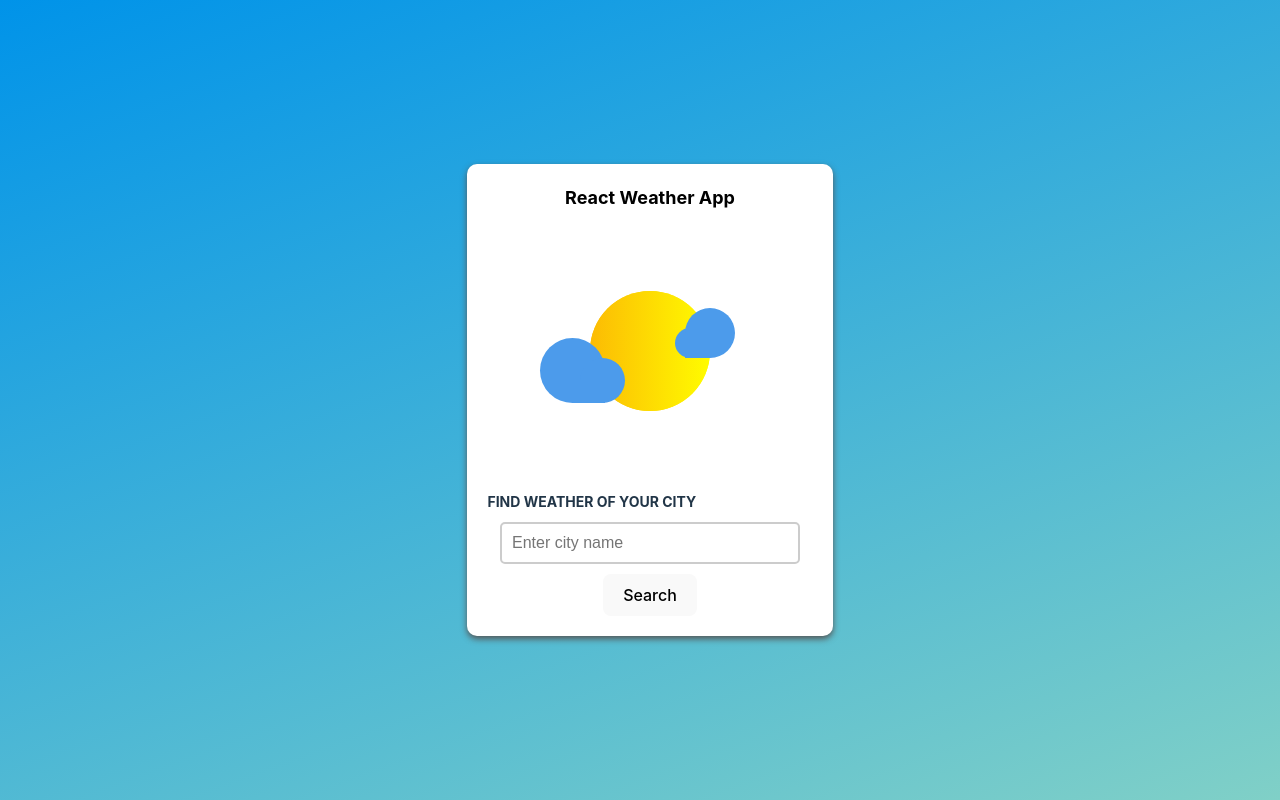
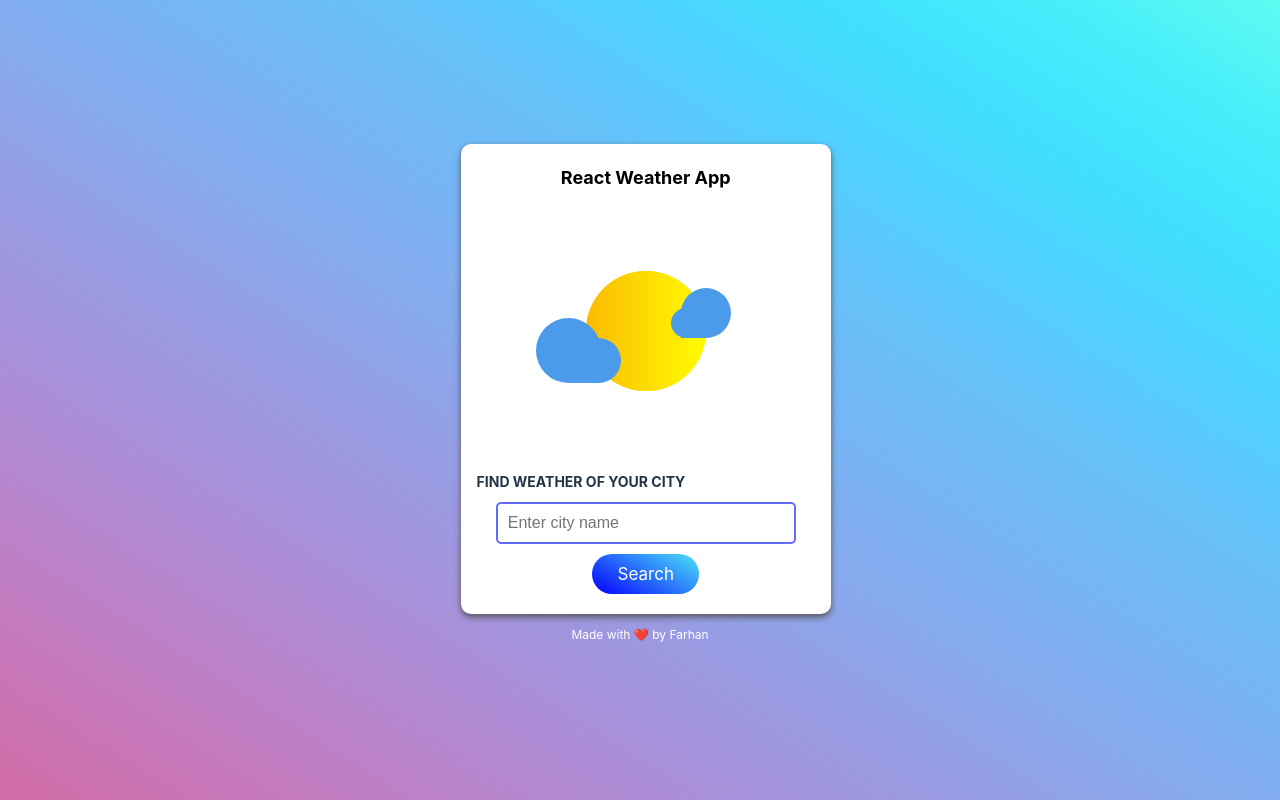
Before and after one commit to Farhan-878/weather-react-app, a React (Vite) app: page / in a window 1280 px wide. Built offline with nearby package versions, Linux system fonts and the light colour scheme.

Commit message:
update code

```diff
--- a/src/App.css
+++ b/src/App.css
@@ -302,3 +302,39 @@
   }
 }
 /* ================================================================== */
+.copyright {
+  text-align: center;
+  font-size: 12px;
+  color: #fff;
+}
+button {
+  border: none;
+  color: #fff;
+  background-image: linear-gradient(30deg, #0400ff, #4ce3f7);
+  border-radius: 20px;
+  background-size: 100% auto;
+  font-family: inherit;
+  font-size: 17px;
+  padding: 0.6em 1.5em;
+}
+
+button:hover {
+  background-position: right center;
+  background-size: 200% auto;
+  -webkit-animation: pulse 2s infinite;
+  animation: pulse512 1.5s infinite;
+}
+
+@keyframes pulse512 {
+  0% {
+    box-shadow: 0 0 0 0 #05bada66;
+  }
+
+  70% {
+    box-shadow: 0 0 0 10px rgb(218 103 68 / 0%);
+  }
+
+  100% {
+    box-shadow: 0 0 0 0 rgb(218 103 68 / 0%);
+  }
+}
--- a/src/components/watherApp/weather.jsx
+++ b/src/components/watherApp/weather.jsx
@@ -30,6 +30,7 @@ function Weather() {
   };
 
   return (
+    <>
       <div className="weatherForm ">
         <div className="container">
           <span className="appLabel">React Weather App</span>
@@ -44,6 +45,8 @@ function Weather() {
           )}
         </div>
       </div>
+      <p className="copyright">Made with ❤️ by Farhan</p>
+    </>
   );
 }
 
--- a/src/index.css
+++ b/src/index.css
@@ -28,16 +28,34 @@ body {
   place-items: center;
   width: 100%;
   min-height: 100vh;
-  background-color: #0093e9;
-  background-image: linear-gradient(160deg, #0093e9 0%, #80d0c7 100%);
+  /* background-color: #0093e9; */
+  /* background-image: linear-gradient(160deg, #0093e9 0%, #80d0c7 100%); */
+  background-image: linear-gradient(
+    to right top,
+    #d16ba5,
+    #c777b9,
+    #ba83ca,
+    #aa8fd8,
+    #9a9ae1,
+    #8aa7ec,
+    #79b3f4,
+    #69bff8,
+    #52cffe,
+    #41dfff,
+    #46eefa,
+    #5ffbf1
+  );
 }
 
 h1 {
   font-size: 3.2em;
   line-height: 1.1;
 }
+button {
+  cursor: pointer;
+}
 
-button {
+/* button {
   border-radius: 8px;
   border: 1px solid transparent;
   padding: 0.6em 1.2em;
@@ -54,7 +72,7 @@ button:hover {
 button:focus,
 button:focus-visible {
   outline: 4px auto -webkit-focus-ring-color;
-}
+} */
 
 @media (prefers-color-scheme: light) {
   :root {
@@ -64,15 +82,13 @@ button:focus-visible {
   a:hover {
     color: #747bff;
   }
-  button {
-    background-color: #f9f9f9;
-  }
 }
+
 input {
   padding: 10px;
   margin: 10px 0;
   border-radius: 5px;
-  border: 2px solid #ccc;
+  border: 2px solid #646cff;
   max-width: 300px;
   width: 100%;
   font-size: 16px;
@@ -83,5 +99,5 @@ input {
 input:hover,
 input:focus,
 input:active {
-  border: 2px solid #000;
+  border: 2px solid #646cff;
 }
```
Lines whose indentation alone changed are shown as unchanged.
